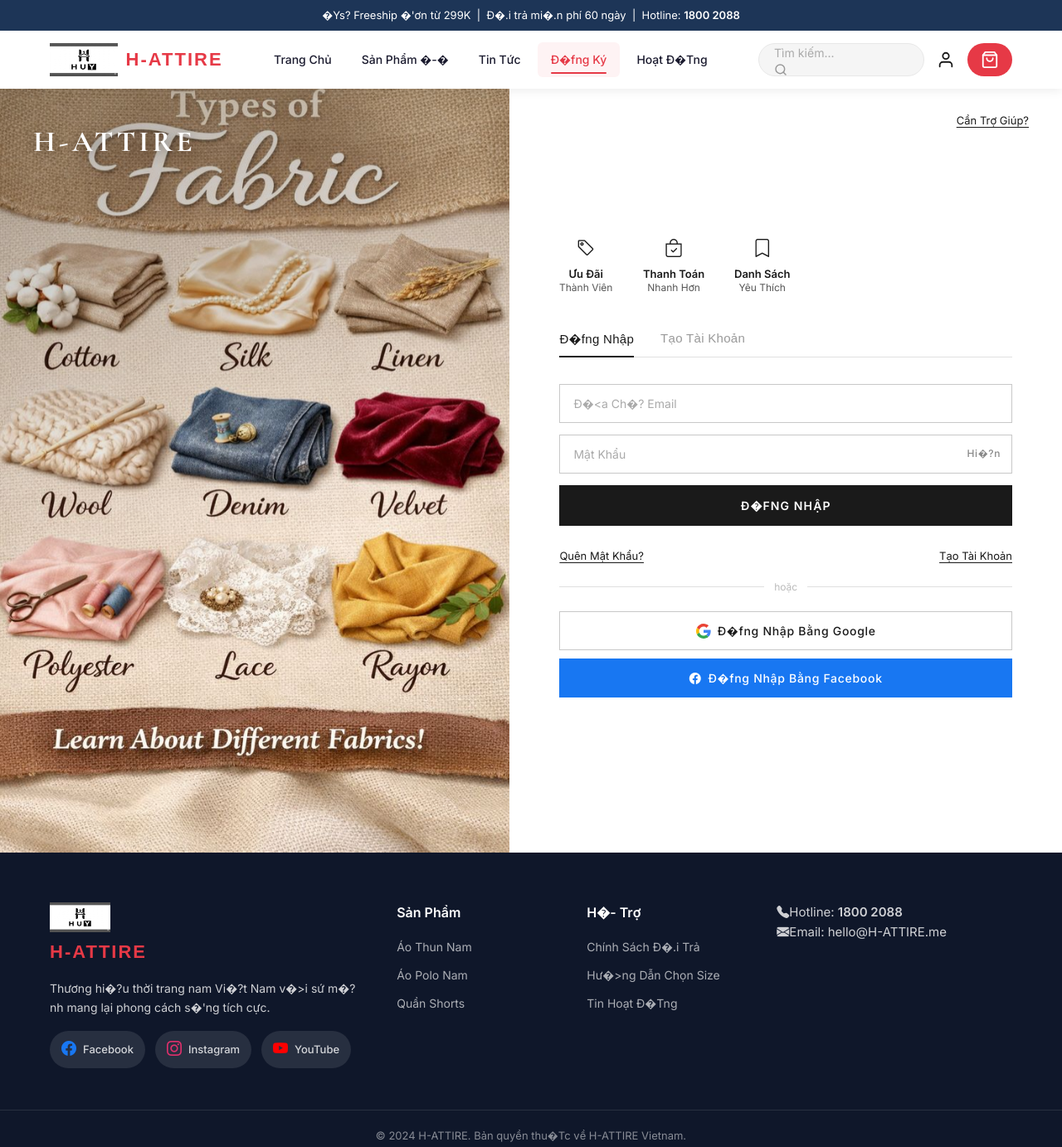
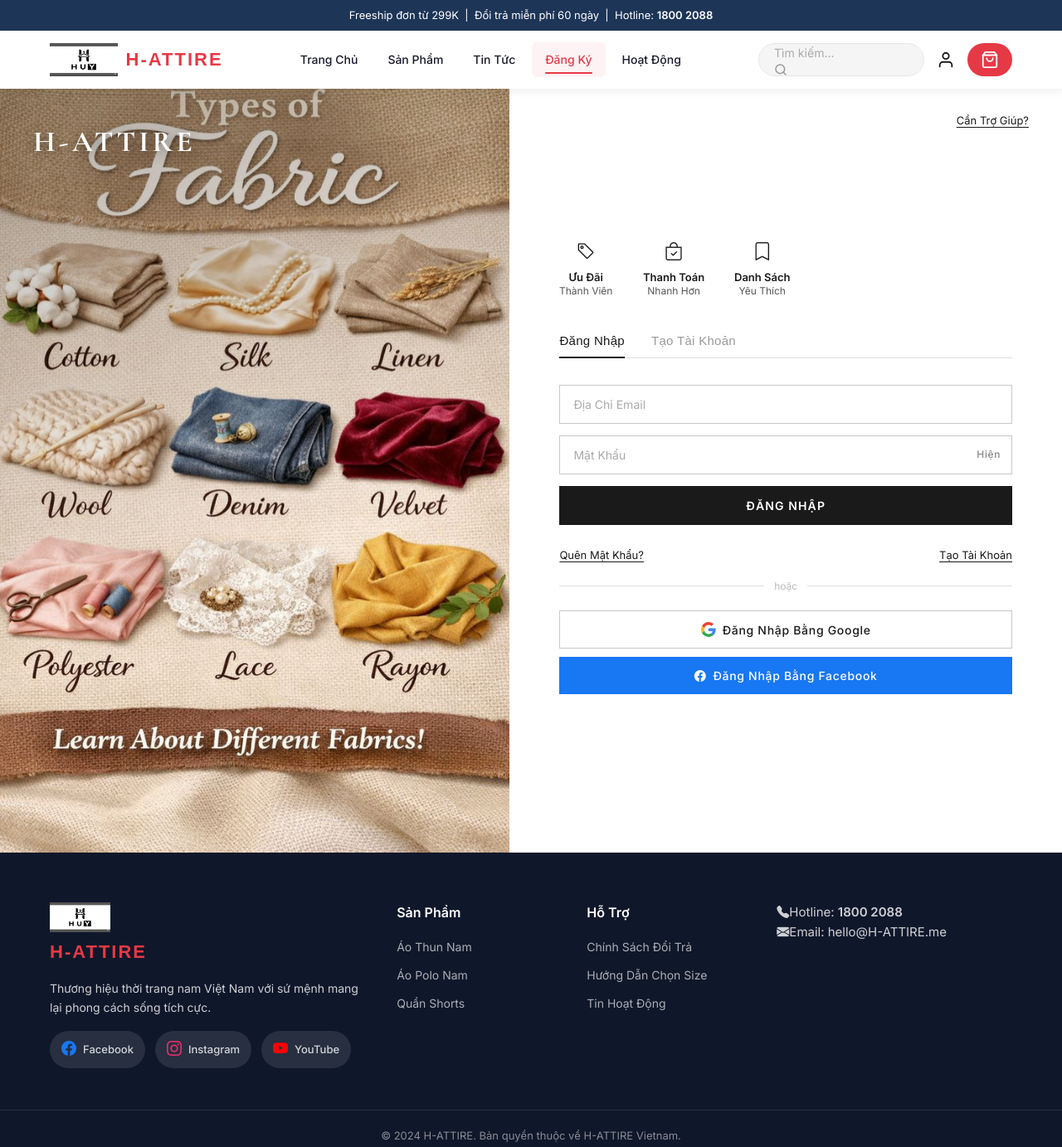
Before and after one commit to cac123-456/baitaplon, a plain HTML site: page dangky.html in a window 1280 px wide. Shown: the whole page at 83% size. Drawn offline with nearby package versions, Linux system fonts and the light colour scheme.

Commit message:
Update dangky.html

```diff
--- a/dangky.html
+++ b/dangky.html
@@ -3,7 +3,7 @@
 <head>
   <meta charset="UTF-8"/>
   <meta name="viewport" content="width=device-width, initial-scale=1.0"/>
-  <title>Đ�fng Ký / Đ�fng Nhập - H-ATTIRE</title>
+  <title>Đăng Ký / Đăng Nhập - H-ATTIRE</title>
   <link rel="icon" type="image/jpeg" href="anh/b0e6f4a6-db15-4e68-9e41-545df99f1781.jpeg"/>
   <link rel="stylesheet" href="https://cdn.jsdelivr.net/npm/bootstrap-icons@1.11.3/font/bootstrap-icons.min.css">
   <link rel="stylesheet" href="css/style.css"/>
@@ -394,7 +394,7 @@
       font-weight: 500;
       letter-spacing: 0.05em;
       cursor: pointer;
-      transition: border-color 0.3s ease, background 0.3s ease, transform 0.2s ease, box-shadow 0.3s ease;
+      transition: border-color 0.3s ease,transform 0.2s ease, box-shadow 0.3s ease;
       font-family: 'Inter', sans-serif;
       display: flex;
       align-items: center;
@@ -540,7 +540,7 @@
 <header class="header">
   <div class="header-top">
     <div class="container">
-      <p>�Ys? Freeship �'ơn từ 299K &nbsp;|&nbsp; Đ�.i trả mi�.n phí 60 ngày &nbsp;|&nbsp; Hotline: <strong>1800 2088</strong></p>
+      <p>Freeship đơn từ 299K &nbsp;|&nbsp; Đổi trả miễn phí 60 ngày &nbsp;|&nbsp; Hotline: <strong>1800 2088</strong></p>
     </div>
   </div>
   <div class="header-main">
@@ -553,17 +553,17 @@
         <ul class="nav-list">
           <li><a href="index.html">Trang Chủ</a></li>
           <li class="has-dropdown">
-            <a href="sanpham.html">Sản Phẩm �-�</a>
+            <a href="sanpham.html">Sản Phẩm</a>
             <ul class="dropdown">
               <li><a href="aothun.html">Áo Thun</a></li>
               <li><a href="aopolo.html">Áo Polo</a></li>
               <li><a href="quanshorts.html">Quần Shorts</a></li>
-              <li><a href="domacnha.html">Đ�" Mặc Nhà</a></li>
+              <li><a href="domacnha.html">Đồ Mặc Nhà</a></li>
             </ul>
           </li>
           <li><a href="tintuc.html">Tin Tức</a></li>
-          <li><a href="dangky.html" class="active">Đ�fng Ký</a></li>
-          <li><a href="hoatdong.html">Hoạt Đ�Tng</a></li>
+          <li><a href="dangky.html" class="active">Đăng Ký</a></li>
+          <li><a href="hoatdong.html">Hoạt Động</a></li>
         </ul>
       </nav>
       <div class="header-actions">
@@ -619,7 +619,7 @@
 
     <!-- TABS -->
     <div class="auth-tabs">
-      <button class="auth-tab-btn active" onclick="switchTab('login', this)" id="tab-login">Đ�fng Nhập</button>
+      <button class="auth-tab-btn active" onclick="switchTab('login', this)" id="tab-login">Đăng Nhập</button>
       <button class="auth-tab-btn" onclick="switchTab('register', this)" id="tab-register">Tạo Tài Khoản</button>
     </div>
 
@@ -627,14 +627,14 @@
     <div class="auth-panel active" id="panel-login">
       <form action="#" method="post">
         <div class="auth-field">
-          <input type="email" id="loginEmail" name="loginEmail" placeholder="Đ�<a Ch�? Email" required/>
+          <input type="email" id="loginEmail" name="loginEmail" placeholder="Địa Chỉ Email" required/>
         </div>
         <div class="auth-field">
           <input type="password" id="loginPass" name="loginPass" placeholder="Mật Khẩu" required/>
-          <span class="show-pwd">Hi�?n</span>
+          <span class="show-pwd">Hiện</span>
         </div>
 
-        <button type="submit" class="auth-btn-primary">Đ�fng Nhập</button>
+        <button type="submit" class="auth-btn-primary">Đăng Nhập</button>
 
         <div class="auth-links-row">
           <button type="button" class="auth-link">Quên Mật Khẩu?</button>
@@ -645,19 +645,19 @@
 
         <button type="button" class="auth-btn-outline">
           <svg width="18" height="18" viewBox="0 0 48 48"><path fill="#EA4335" d="M24 9.5c3.54 0 6.71 1.22 9.21 3.6l6.85-6.85C35.9 2.38 30.47 0 24 0 14.62 0 6.51 5.38 2.56 13.22l7.98 6.19C12.43 13.72 17.74 9.5 24 9.5z"/><path fill="#4285F4" d="M46.98 24.55c0-1.57-.15-3.09-.38-4.55H24v9.02h12.94c-.58 2.96-2.26 5.48-4.78 7.18l7.73 6c4.51-4.18 7.09-10.36 7.09-17.65z"/><path fill="#FBBC05" d="M10.53 28.59c-.48-1.45-.76-2.99-.76-4.59s.27-3.14.76-4.59l-7.98-6.19C.92 16.46 0 20.12 0 24c0 3.88.92 7.54 2.56 10.78l7.97-6.19z"/><path fill="#34A853" d="M24 48c6.48 0 11.93-2.13 15.89-5.81l-7.73-6c-2.18 1.48-4.97 2.29-8.16 2.29-6.26 0-11.57-4.22-13.47-9.91l-7.98 6.19C6.51 42.62 14.62 48 24 48z"/></svg>
-          Đ�fng Nhập Bằng Google
+          Đăng Nhập Bằng Google
         </button>
 
         <button type="button" class="auth-btn-outline btn-facebook">
           <i class="bi bi-facebook"></i>
-          Đ�fng Nhập Bằng Facebook
+          Đăng Nhập Bằng Facebook
         </button>
       </form>
     </div>
 
     <!-- ===== REGISTER PANEL ===== -->
     <div class="auth-panel" id="panel-register">
-      <p class="auth-subtitle">Đ�fng ký �'�f tận hư�Yng ưu �'ãi thành viên, tích �'i�fm �'�.i quà và trải nghi�?m mua sắm t�'t hơn.</p>
+      <p class="auth-subtitle">Đăng ký để tận hưởng ưu đãi thành viên, tích điểm đổi quà và trải nghiệm mua sắm tốt hơn.</p>
       <form action="#" method="post">
         <div class="auth-field-row">
           <div class="auth-field">
@@ -668,10 +668,10 @@
           </div>
         </div>
         <div class="auth-field">
-          <input type="email" id="regEmail" name="regEmail" placeholder="Đ�<a Ch�? Email *" required/>
+          <input type="email" id="regEmail" name="regEmail" placeholder="Địa Chỉ Email *" required/>
         </div>
         <div class="auth-field">
-          <input type="tel" id="regPhone" name="regPhone" placeholder="S�' Đi�?n Thoại *" required/>
+          <input type="tel" id="regPhone" name="regPhone" placeholder="Số Điện Thoại *" required/>
         </div>
         <div class="auth-field">
           <input type="date" id="ngaysinh" name="ngaysinh" placeholder="Ngày Sinh"/>
@@ -685,7 +685,7 @@
 
         <div class="auth-field">
           <input type="password" id="regPass" name="regPass" placeholder="Mật Khẩu (ít nhất 8 ký tự) *" required/>
-          <span class="show-pwd">Hi�?n</span>
+          <span class="show-pwd">Hiện</span>
         </div>
         <div class="auth-field">
           <input type="password" id="regPassConfirm" name="regPassConfirm" placeholder="Xác Nhận Mật Khẩu *" required/>
@@ -694,7 +694,7 @@
         <div class="auth-checkbox">
           <input type="checkbox" id="agreeTerms" required/>
           <label for="agreeTerms">
-            Tôi �'ã �'ọc và �'�"ng ý v�>i <a href="#">Điều Khoản D�<ch Vụ</a> và <a href="#">Chính Sách Bảo Mật</a> của H-ATTIRE.
+            Tôi đã đọc và đồng ý với <a href="#">Điều Khoản Dịch Vụ</a> và <a href="#">Chính Sách Bảo Mật</a> của H-ATTIRE.
           </label>
         </div>
 
@@ -702,7 +702,7 @@
 
         <div class="auth-links-row auth-links-center">
           <span class="auth-hint">Đã có tài khoản?&nbsp;</span>
-          <button type="button" class="auth-link" onclick="switchTab('login', document.getElementById('tab-login'))">Đ�fng Nhập</button>
+          <button type="button" class="auth-link" onclick="switchTab('login', document.getElementById('tab-login'))">Đăng Nhập</button>
         </div>
       </form>
     </div>
@@ -716,7 +716,7 @@
     <div class="footer-col">
       <img src="anh/b0e6f4a6-db15-4e68-9e41-545df99f1781.jpeg" alt="H-ATTIRE" class="footer-logo"/>
       <span class="footer-logo-text">H-ATTIRE</span>
-      <p>Thương hi�?u thời trang nam Vi�?t Nam v�>i sứ m�?nh mang lại phong cách s�'ng tích cực.</p>
+      <p>Thương hiệu thời trang nam Việt Nam với sứ mệnh mang lại phong cách sống tích cực.</p>
       <div class="footer-social">
         <a href="https://facebook.com" target="_blank" rel="noopener noreferrer" class="social-link"><i class="bi bi-facebook"></i> Facebook</a>
         <a href="https://instagram.com" target="_blank" rel="noopener noreferrer" class="social-link"><i class="bi bi-instagram"></i> Instagram</a>
@@ -732,11 +732,11 @@
       </ul>
     </div>
     <div class="footer-col">
-      <h4>H�- Trợ</h4>
+      <h4>Hỗ Trợ</h4>
       <ul>
-        <li><a href="#">Chính Sách Đ�.i Trả</a></li>
-        <li><a href="#">Hư�>ng Dẫn Chọn Size</a></li>
-        <li><a href="hoatdong.html">Tin Hoạt Đ�Tng</a></li>
+        <li><a href="#">Chính Sách Đổi Trả</a></li>
+        <li><a href="#">Hướng Dẫn Chọn Size</a></li>
+        <li><a href="hoatdong.html">Tin Hoạt Động</a></li>
       </ul>
     </div>
     <div class="footer-contact">
@@ -746,7 +746,7 @@
   </div>
   <div class="footer-bottom">
     <div class="container">
-      <p>© 2024 H-ATTIRE. Bản quyền thu�Tc về H-ATTIRE Vietnam.</p>
+      <p>© 2024 H-ATTIRE. Bản quyền thuộc về H-ATTIRE Vietnam.</p>
     </div>
   </div>
 </footer>
```
